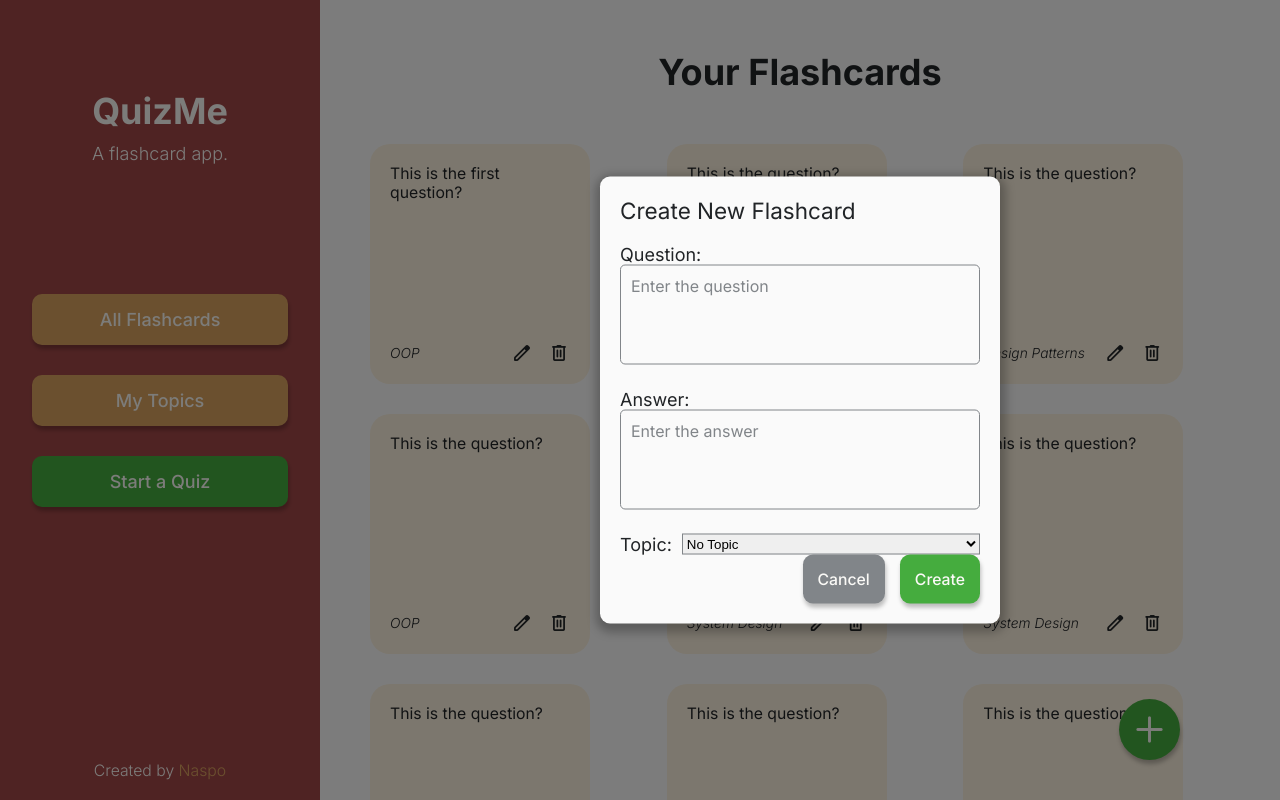
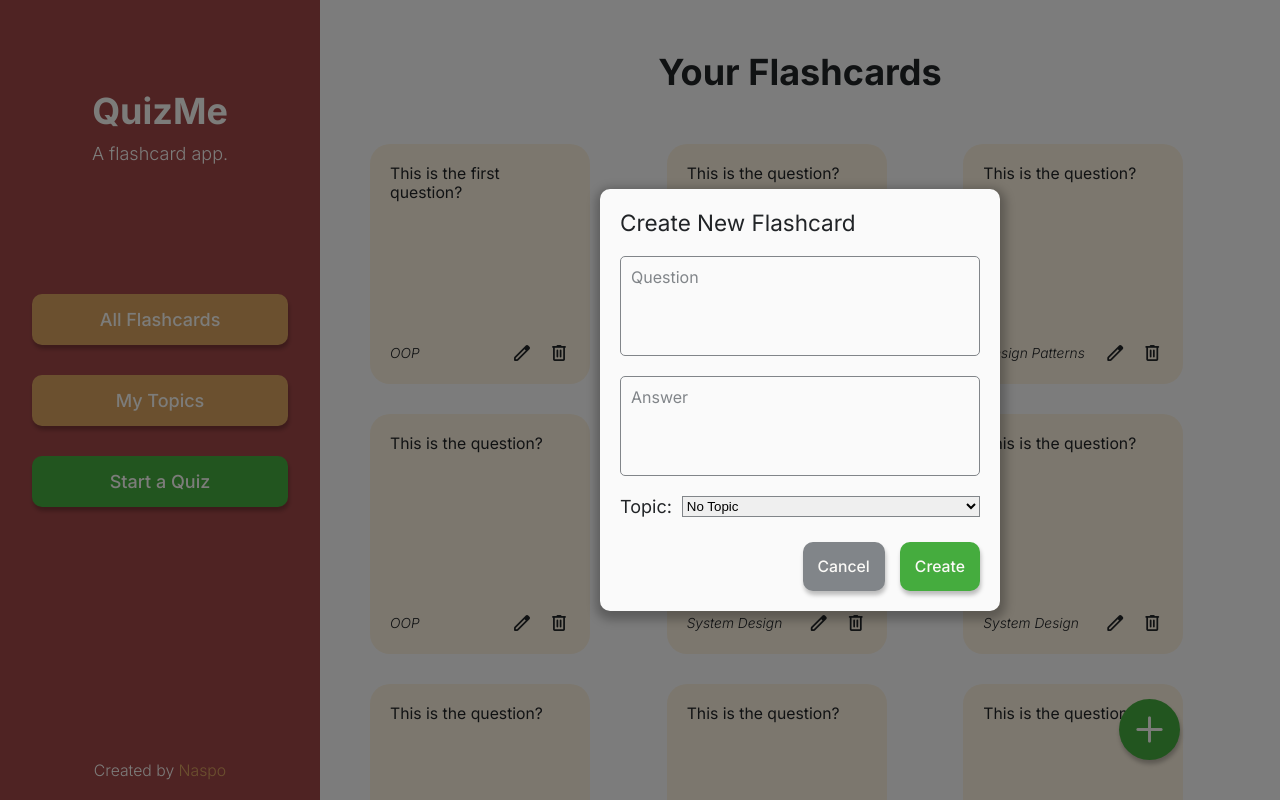
Before and after one commit to NaspoDev/QuizMe, a React (Vite) app in the folder frontend/: page /flashcards in a window 1280 px wide. Both pictures are taken after a click on the button "add". Built offline with nearby package versions, Linux system fonts and the light colour scheme.

Commit message:
small tweaks

```diff
--- a/frontend/src/components/modals/specific_modals/add_flashcard_modal/AddFlashcardModal.scss
+++ b/frontend/src/components/modals/specific_modals/add_flashcard_modal/AddFlashcardModal.scss
@@ -12,6 +12,7 @@
     width: 100%;
     @include displayFlex(column);
     gap: 20px;
+    margin-bottom: 25px;
 
     .form-item {
       width: 100%;
--- a/frontend/src/components/modals/specific_modals/add_flashcard_modal/AddFlashcardModal.tsx
+++ b/frontend/src/components/modals/specific_modals/add_flashcard_modal/AddFlashcardModal.tsx
@@ -32,23 +32,16 @@ function AddFlashcardModal({
     >
       <h3 className="add-flashcard-heading text-lg">Create New Flashcard</h3>
       <form className="add-flashcard-form">
-        <div className="flashcard-answer-input-container form-item">
-          <label htmlFor="flashcard-question-input">Question:</label>
         <textarea
-            placeholder="Enter the question"
+          placeholder="Question"
           className="flashcard-question-input form-item"
           id="flashcard-question-input"
         />
-        </div>
-
-        <div className="flashcard-answer-input-container form-item">
-          <label htmlFor="flashcard-answer-input">Answer:</label>
         <textarea
-            placeholder="Enter the answer"
+          placeholder="Answer"
           className="flashcard-answer-input form-item"
           id="flashcard-answer-input"
         />
-        </div>
         <div className="flashcard-topic-select-container form-item">
           <label htmlFor="flashcard-topic-select">Topic:</label>
           <select
```
Lines whose indentation alone changed are shown as unchanged.
